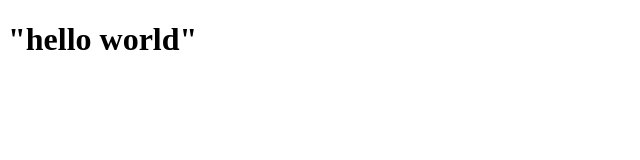
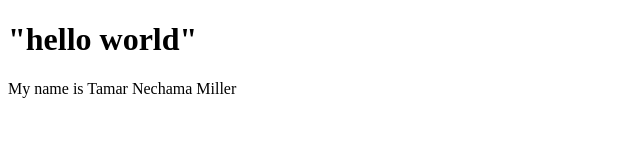
Before and after one commit to nechami0646/test2, a plain HTML site: page index.html in a window 1280 px wide. Shown: the whole page, without its empty margins (0-640 px from the left). Drawn offline with Linux system fonts and the light colour scheme.

Commit message:
add p to index.html

```diff
--- a/index.html
+++ b/index.html
@@ -7,5 +7,6 @@
 </head>
 <body>
     <h1>"hello world"</h1>
+    <p>My name is Tamar Nechama Miller</p>
 </body>
 </html>
```
